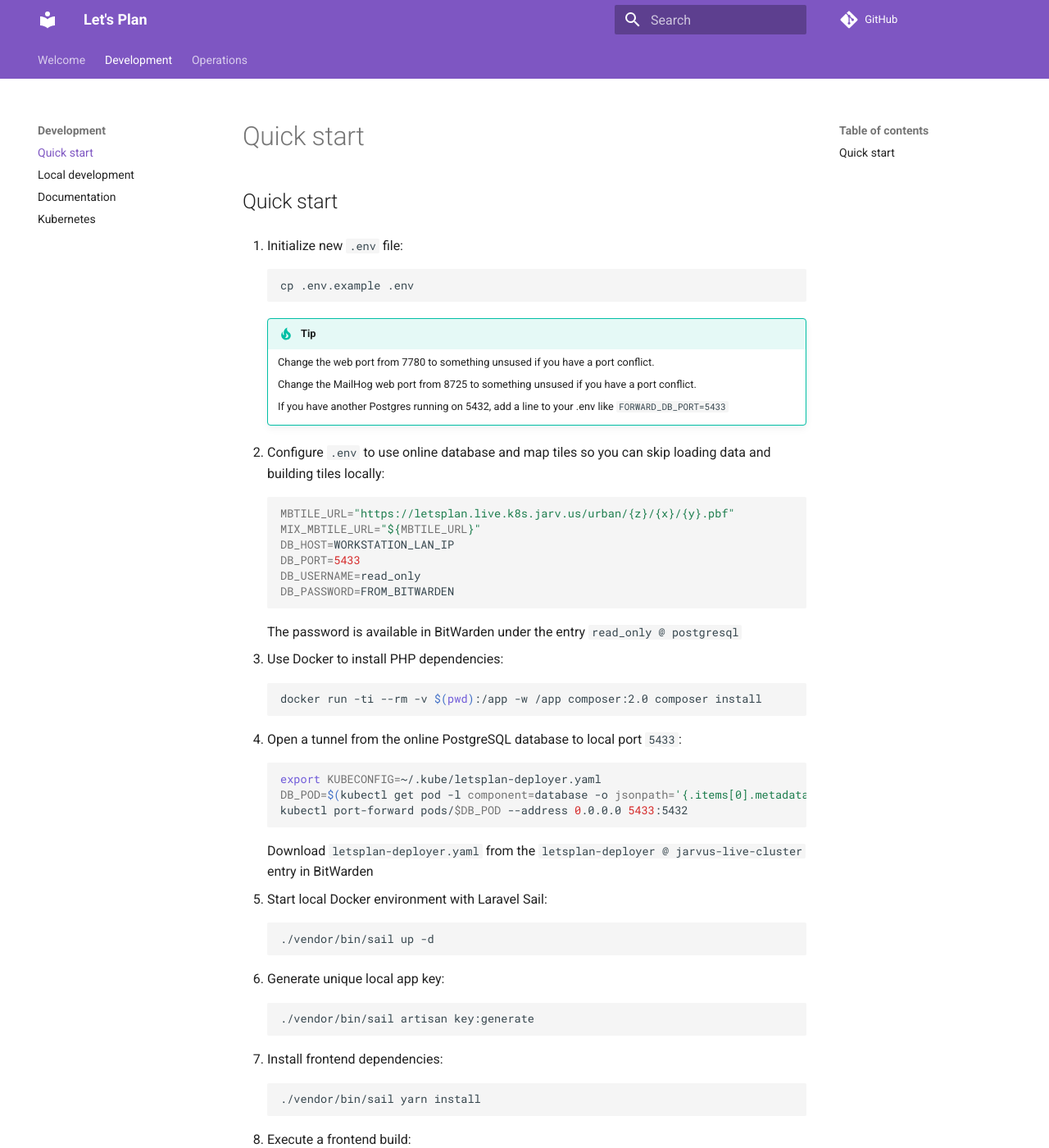
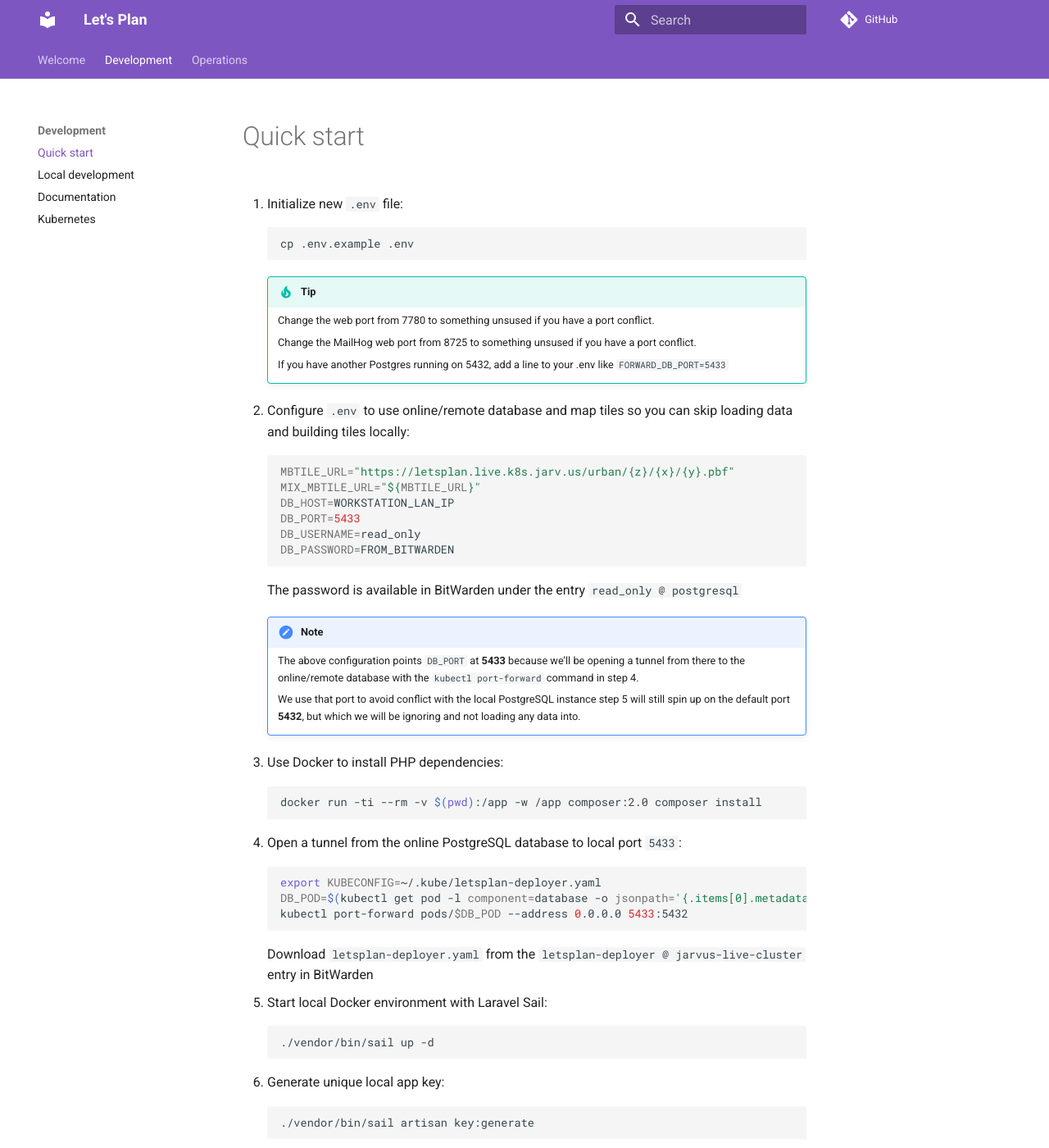
Before and after one commit to urbanSpatial/LetsPlanOrg, an MkDocs documentation site: the page built from docs/development/quick-start.md, in a window 1280 px wide and 1400 px high. Shown: the whole window at 82% size. Built offline with MkDocs 1.6.1 and Material for MkDocs 9.7.7, drawn with Linux system fonts in a browser that asks for light colours; nearby versions of some CDN libraries; comment, search, counter and statistics services are not loaded.

Commit message:
docs: call out use of alternate postgresql port for remote

````diff
--- a/docs/development/quick-start.md
+++ b/docs/development/quick-start.md
@@ -1,6 +1,4 @@
 # Quick start
-
-## Quick start
 
 1. Initialize new `.env` file:
 
@@ -16,7 +14,7 @@
 
         If you have another Postgres running on 5432, add a line to your .env like `FORWARD_DB_PORT=5433`
 
-2. Configure `.env` to use online database and map tiles so you can skip loading data and building tiles locally:
+2. Configure `.env` to use online/remote database and map tiles so you can skip loading data and building tiles locally:
 
     ```bash
     MBTILE_URL="https://letsplan.live.k8s.jarv.us/urban/{z}/{x}/{y}.pbf"
@@ -28,6 +26,11 @@
     ```
 
     The password is available in BitWarden under the entry `read_only @ postgresql`
+
+    !!! note
+        The above configuration points `DB_PORT` at **5433** because we'll be opening a tunnel from there to the online/remote database with the `kubectl port-forward` command in step 4.
+
+        We use that port to avoid conflict with the local PostgreSQL instance step 5 will still spin up on the default port **5432**, but which we will be ignoring and not loading any data into.
 
 3. Use Docker to install PHP dependencies:
 
````
